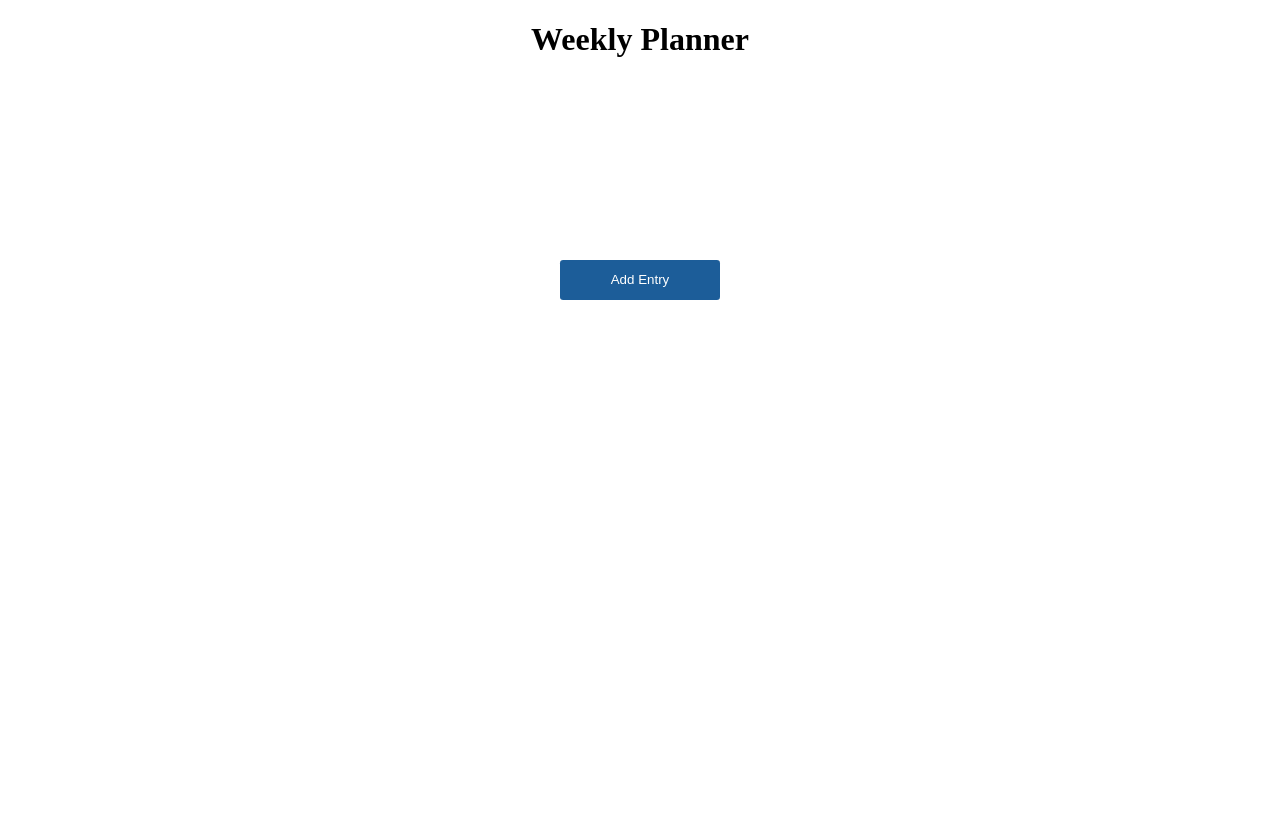
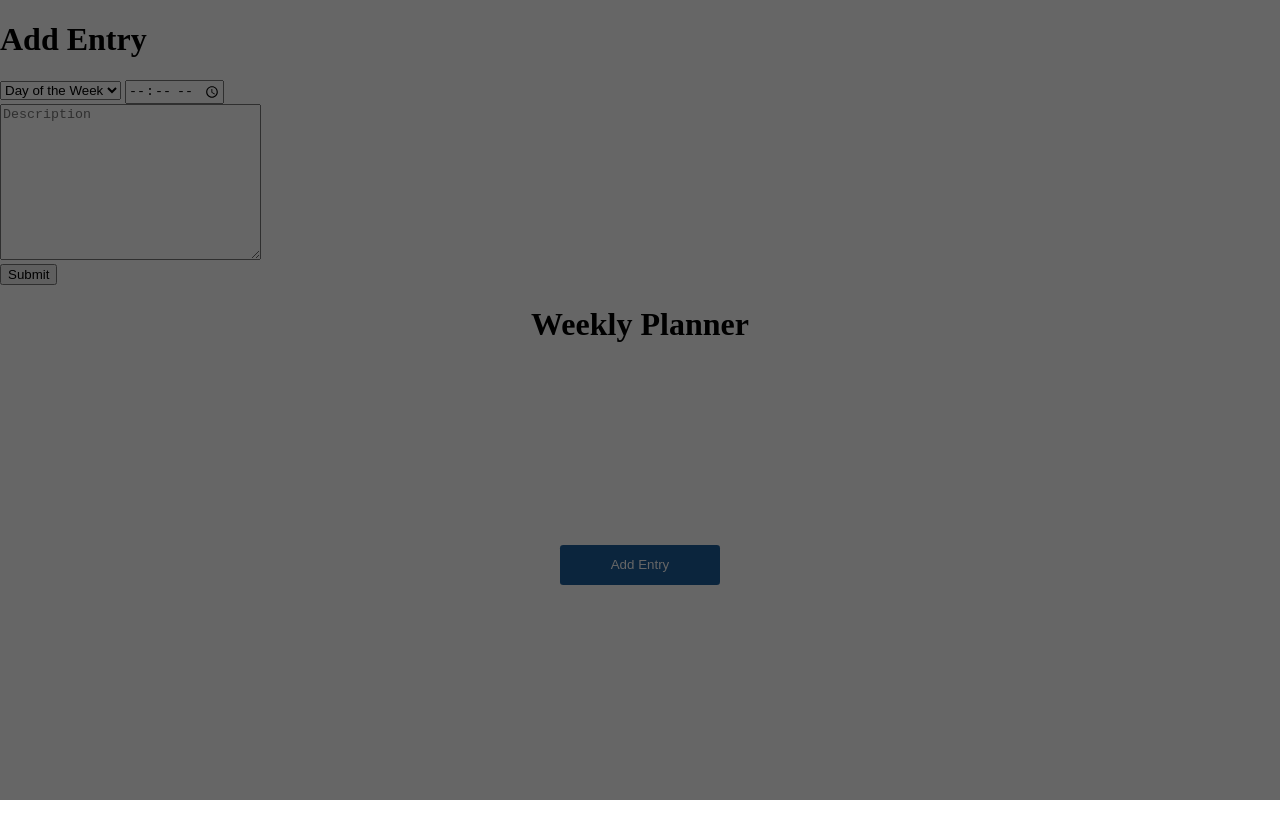
Before and after one commit to cody-martin8/week-planner, a website: page index.html in a window 1280 px wide. Before the commit the page ends 800 px from the top, so only its background shows below. Drawn offline with Linux system fonts and the light colour scheme.

Commit message:
Made a little bit of a mess.

```diff
--- a/index.html
+++ b/index.html
@@ -8,10 +8,9 @@
 </head>
 <body>
   <div class="container">
-    <div class="overlay-wrapper">
-      <div class="overlay"></div>
-    </div>
-    <div class="modal-wrapper hidden">
+    <div class="row">
+      <div class="column">
+        <div class="modal-wrapper">
           <div class="modal">
             <div class="row">
               <h1>Add Entry</h1>
@@ -37,6 +36,9 @@
             </div>
           </div>
         </div>
+        <div class="overlay"></div>
+      </div>
+    </div>
     <div class="row">
       <div class="column-full">
         <h1 class="text-center">Weekly Planner</h1>
--- a/styles.css
+++ b/styles.css
@@ -4,6 +4,7 @@
 
 body {
   margin: 0;
+  height: 100vh;
 }
 
 .hidden {
@@ -41,3 +42,17 @@ body {
   height: 50vh;
   align-items: center;
 }
+
+.overlay-wrapper {
+  height: 100%;
+  position: relative;
+}
+
+.overlay {
+  background-color: rgb(0 0 0 / 60%);
+  position: absolute;
+  top: 0;
+  left: 0;
+  right: 0;
+  bottom: 0;
+}
```
Lines whose indentation alone changed are shown as unchanged.
